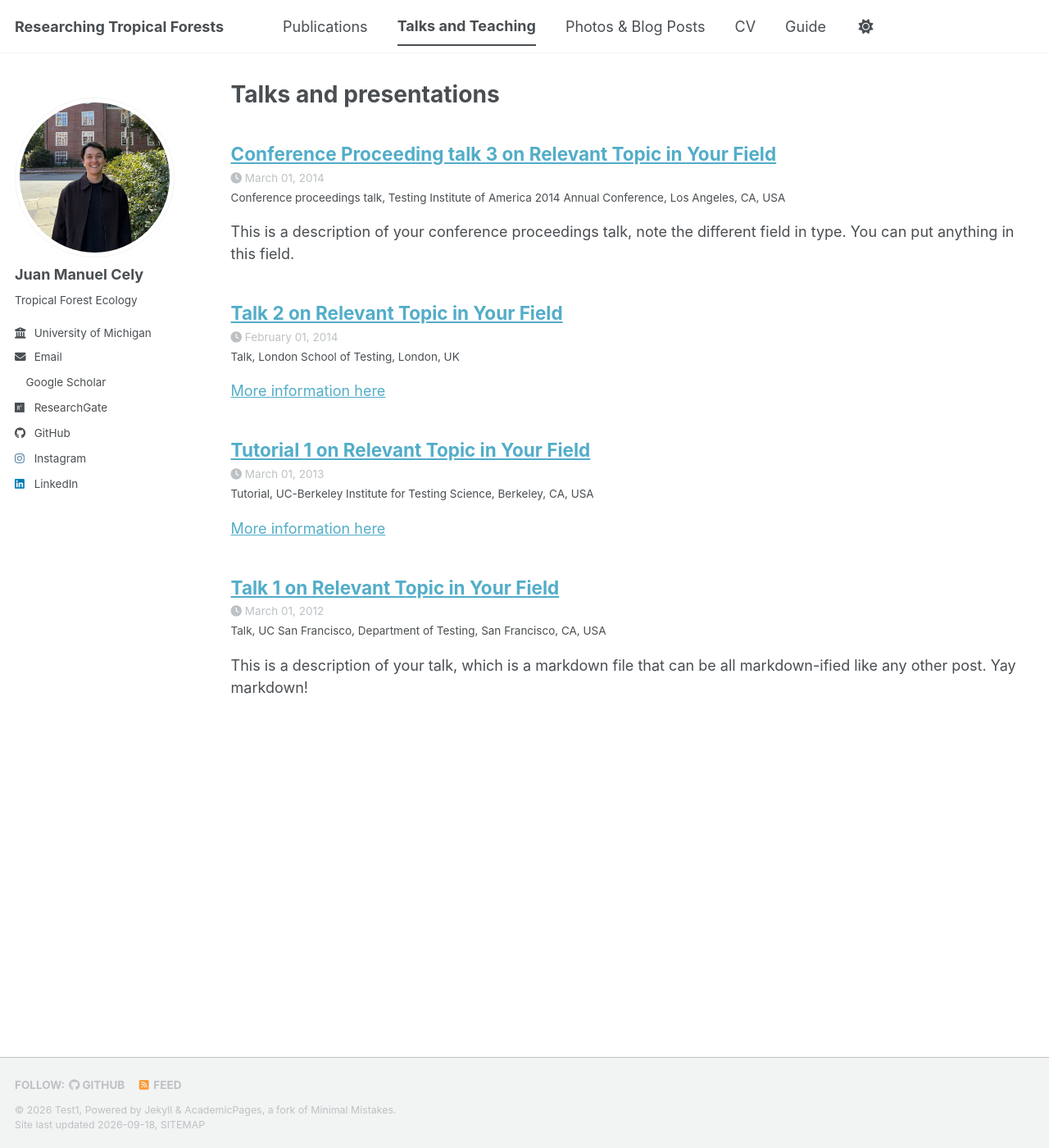
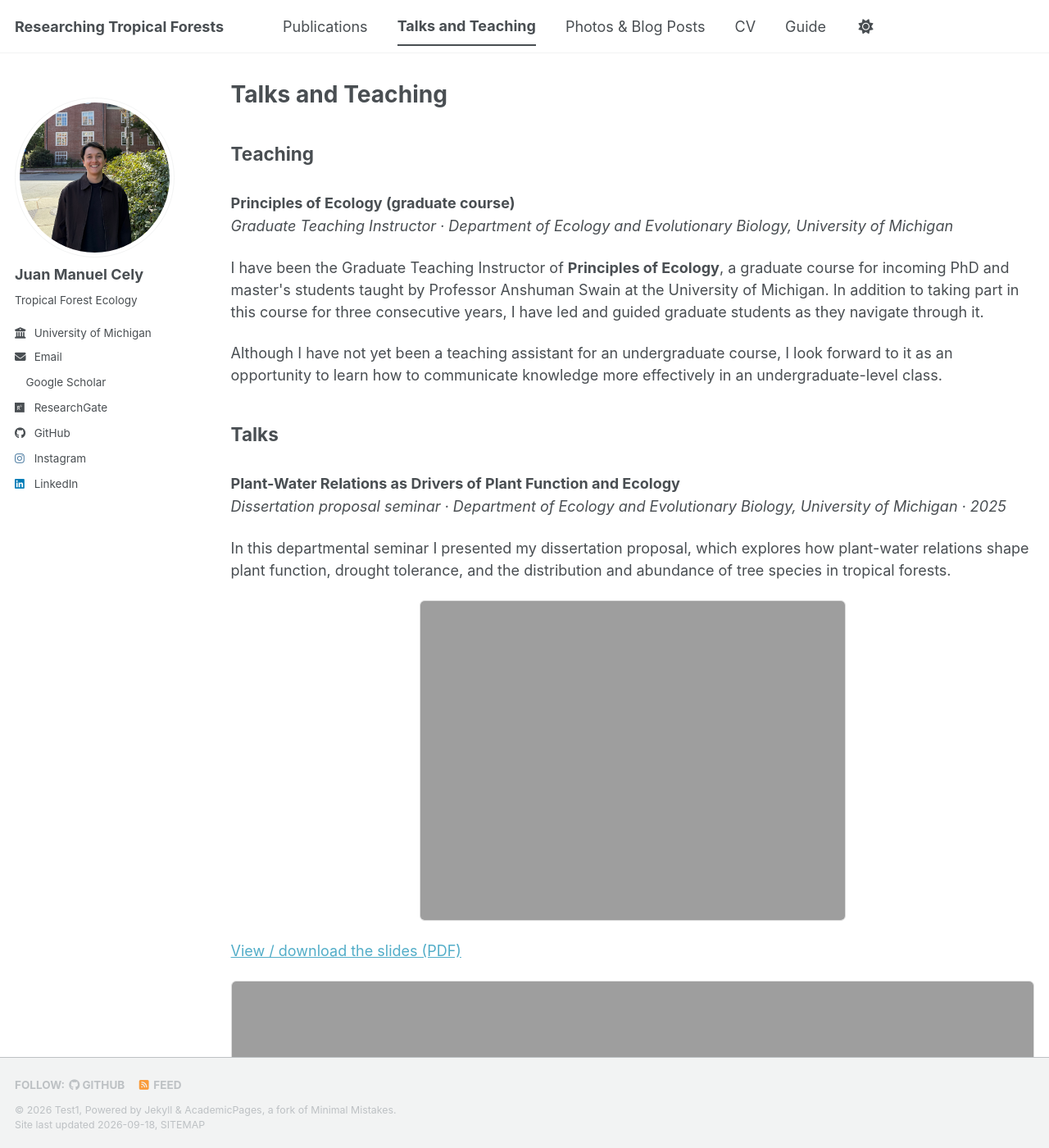
Before and after one commit to jmcely-hub/jmcely-hub.github.io, a Jekyll site: the page built from _pages/talks.html, in a window 1280 px wide and 1400 px high. Shown: the whole window at 82% size. Built offline with Jekyll 4.4.1, drawn with Linux system fonts in a browser that asks for light colours; a style sheet for code colours, icons or effects is not loaded.

Commit message:
Update talks.html

```diff
--- a/_pages/talks.html
+++ b/_pages/talks.html
@@ -1,16 +1,34 @@
 ---
 layout: archive
-title: "Talks and presentations"
+title: "Talks and Teaching"
 permalink: /talks/
 author_profile: true
 ---
 
-{% if site.talkmap_link == true %}
+{% include base_path %}
 
-<p style="text-decoration:underline;"><a href="/talkmap.html">See a map of all the places I've given a talk!</a></p>
+<h2 id="teaching">Teaching</h2>
 
-{% endif %}
+<h3 style="margin-bottom:0.2em;">Principles of Ecology (graduate course)</h3>
+<p style="margin-top:0;"><em>Graduate Teaching Instructor · Department of Ecology and Evolutionary Biology, University of Michigan</em></p>
 
-{% for post in site.talks reversed %}
-  {% include archive-single-talk.html %}
-{% endfor %}
+<p>I have been the Graduate Teaching Instructor of <strong>Principles of Ecology</strong>, a graduate course for incoming PhD and master's students taught by Professor Anshuman Swain at the University of Michigan. In addition to taking part in this course for three consecutive years, I have led and guided graduate students as they navigate through it.</p>
+
+<p>Although I have not yet been a teaching assistant for an undergraduate course, I look forward to it as an opportunity to learn how to communicate knowledge more effectively in an undergraduate-level class.</p>
+
+<h2 id="talks">Talks</h2>
+
+<h3 style="margin-bottom:0.2em;">Plant-Water Relations as Drivers of Plant Function and Ecology</h3>
+<p style="margin-top:0;"><em>Dissertation proposal seminar · Department of Ecology and Evolutionary Biology, University of Michigan · 2025</em></p>
+
+<p>In this departmental seminar I presented my dissertation proposal, which explores how plant-water relations shape plant function, drought tolerance, and the distribution and abundance of tree species in tropical forests.</p>
+
+<p style="text-align:center;">
+  <img src="{{ base_path }}/images/seminar_flyer.png" alt="Seminar flyer" style="max-width:100%;width:520px;border:1px solid #ddd;border-radius:6px;" onerror="var t=+(this.dataset.t||0);var ext=['.jpg','.jpeg','.PNG','.JPG'];if(t<ext.length){this.dataset.t=t+1;this.src='{{ base_path }}/images/seminar_flyer'+ext[t];}else{this.style.display='none';}">
+</p>
+
+<p><a href="{{ base_path }}/files/Slides_Seminar.pdf" target="_blank" rel="noopener">View / download the slides (PDF)</a></p>
+
+<div style="position:relative;width:100%;padding-top:58%;border:1px solid #ddd;border-radius:6px;overflow:hidden;">
+  <iframe src="{{ base_path }}/files/Slides_Seminar.pdf" title="Seminar slides" style="position:absolute;top:0;left:0;width:100%;height:100%;border:0;"></iframe>
+</div>
```
